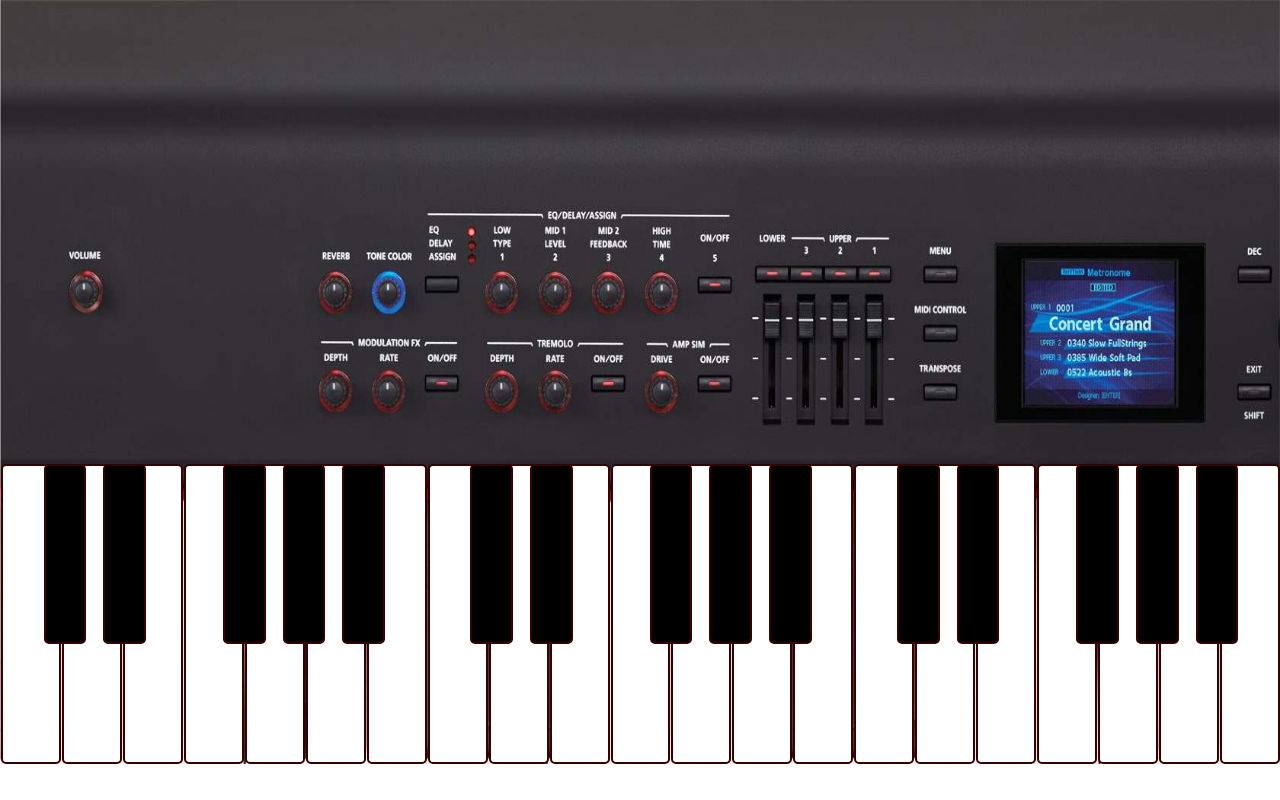
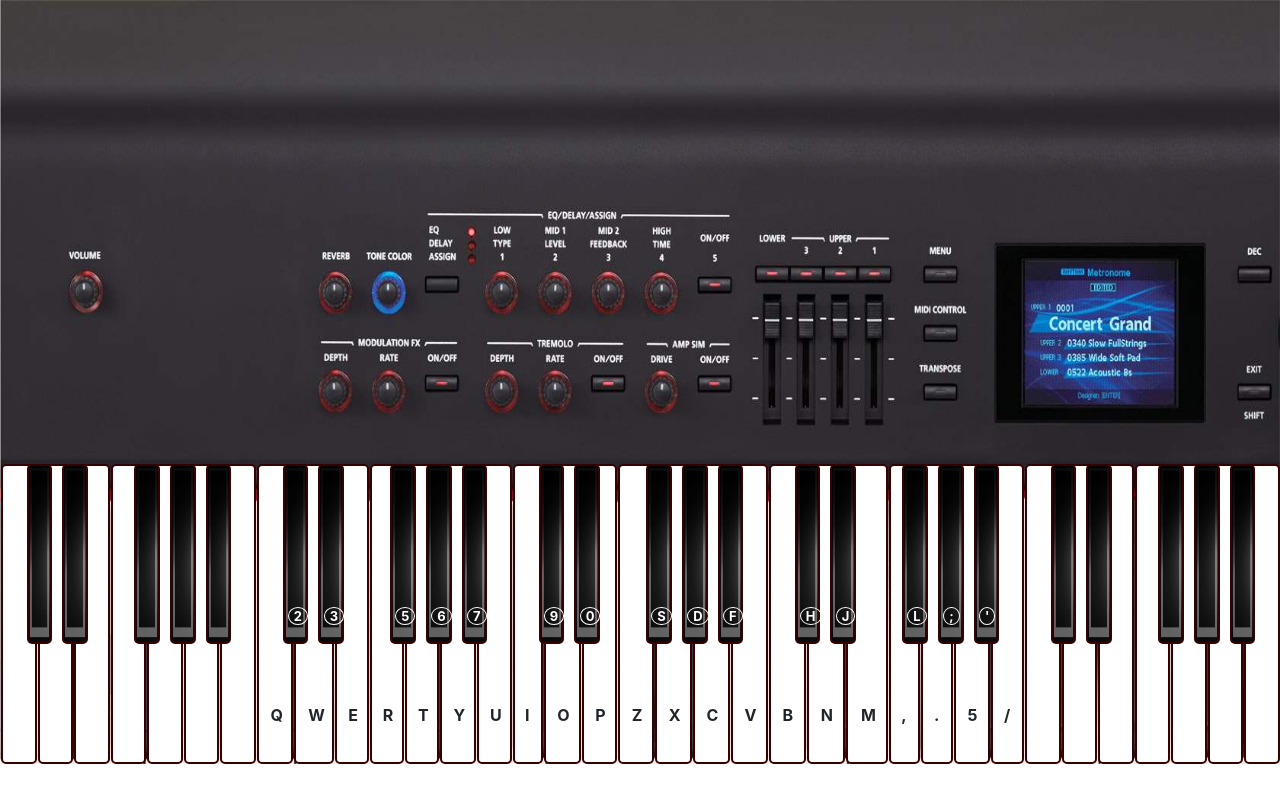
Before and after one commit to nvmt2/love-story-fe, a plain HTML site: page index.html in a window 1280 px wide. Drawn offline with nearby package versions, Linux system fonts and the light colour scheme.

Commit message:
add detail for each notes and change background for black key

```diff
--- a/index.html
+++ b/index.html
@@ -1,29 +1,44 @@
 <!DOCTYPE html>
 <html>
-
   <head>
     <meta charset="utf-8" />
     <meta http-equiv="X-UA-Compatible" content="IE=edge" />
     <title>Piano Emulator</title>
     <meta name="viewport" content="width=device-width, initial-scale=1" />
     <!-- external Bootstrap 4  -->
-  <link rel="stylesheet" href="https://maxcdn.bootstrapcdn.com/bootstrap/4.0.0/css/bootstrap.min.css"
-    integrity="sha384-Gn5384xqQ1aoWXA+058RXPxPg6fy4IWvTNh0E263XmFcJlSAwiGgFAW/dAiS6JXm" crossorigin="anonymous" />
+    <link
+      rel="stylesheet"
+      href="https://maxcdn.bootstrapcdn.com/bootstrap/4.0.0/css/bootstrap.min.css"
+      integrity="sha384-Gn5384xqQ1aoWXA+058RXPxPg6fy4IWvTNh0E263XmFcJlSAwiGgFAW/dAiS6JXm"
+      crossorigin="anonymous"
+    />
     <!-- Google font -->
     <link
       href="https://fonts.googleapis.com/css?family=Montserrat:100,100i,200,200i,300,300i,400,400i,500,500i,600,600i,700,700i,800,800i,900,900i&amp;subset=vietnamese"
-    rel="stylesheet" />
+      rel="stylesheet"
+    />
     <link rel="preconnect" href="https://fonts.gstatic.com" />
-  <link href="https://fonts.googleapis.com/css2?family=Mulish:wght@200&display=swap" rel="stylesheet" />
+    <link
+      href="https://fonts.googleapis.com/css2?family=Mulish:wght@200&display=swap"
+      rel="stylesheet"
+    />
     <!-- Font awesome online -->
-  <link rel="stylesheet" href="https://use.fontawesome.com/releases/v5.8.2/css/all.css"
-    integrity="sha384-oS3vJWv+0UjzBfQzYUhtDYW+Pj2yciDJxpsK1OYPAYjqT085Qq/1cq5FLXAZQ7Ay" crossorigin="anonymous" />
+    <link
+      rel="stylesheet"
+      href="https://use.fontawesome.com/releases/v5.8.2/css/all.css"
+      integrity="sha384-oS3vJWv+0UjzBfQzYUhtDYW+Pj2yciDJxpsK1OYPAYjqT085Qq/1cq5FLXAZQ7Ay"
+      crossorigin="anonymous"
+    />
+    <!-- Jquery CDN -->
+    <script src="https://ajax.googleapis.com/ajax/libs/jquery/3.5.1/jquery.min.js"></script>
+    <script
+      src="http://ajax.googleapis.com/ajax/libs/jquery/1.7.1/jquery.min.js"
+      type="text/javascript"
+    ></script>
     <!-- external style sheet -->
     <link rel="stylesheet" type="text/css" href="./style/body.css" />
+    <!-- external javascript -->
     <script type="text/javascript" src="./index.js"></script>
-
-  <script src="https://ajax.googleapis.com/ajax/libs/jquery/3.5.1/jquery.min.js"></script>
-  <script src="http://ajax.googleapis.com/ajax/libs/jquery/1.7.1/jquery.min.js" type="text/javascript"></script>
   </head>
 
   <body id="body">
@@ -32,13 +47,13 @@
     </header> -->
     <main>
       <section class="piano">
-      <!-- tone 1 -->
+        <!-- placeholder tone -->
         <div class="frame-5">
           <div class="notes black-key-1"></div>
           <div class="notes black-key-2"></div>
           <div class="notes black-key-3"></div>
           <div class="notes black-key-4"></div>
-        <div id="black-key-a-4" class="notes black-key-5 "></div>
+          <div class="notes black-key-5"></div>
           <div></div>
           <div></div>
           <div></div>
@@ -47,22 +62,66 @@
           <div id="white-key-a4" class="notes"></div>
           <div id="white-key-b4" class="notes"></div>
         </div>
+        <!-- tone 1 -->
+        <div class="frame-5">
+          <div class="notes black-key-1"><span>2</span></div>
+          <div class="notes black-key-2"><span>3</span></div>
+          <div class="notes black-key-3"><span>5</span></div>
+          <div class="notes black-key-4"><span>6</span></div>
+          <div id="black-key-a-4" class="notes black-key-5"><span>7</span></div>
+          <div><span>Q</span></div>
+          <div><span>W</span></div>
+          <div><span>E</span></div>
+          <div><span>R</span></div>
+          <div><span>T</span></div>
+          <div id="white-key-a4" class="notes"><span>Y</span></div>
+          <div id="white-key-b4" class="notes"><span>U</span></div>
+        </div>
         <!-- tone 2 -->
         <div class="frame-5">
-        <div id="black-key-c-4" class="notes black-key-1"></div>
-        <div id="black-key-d-4" class="notes black-key-2"></div>
-        <div id="black-key-f-4" class="notes black-key-3"></div>
-        <div id="black-key-g-4" class="notes black-key-4"></div>
-        <div class="notes black-key-5"></div>
-        <div id="white-key-c4" class="notes"></div>
-        <div id="white-key-d4" class="notes"></div>
-        <div id="white-key-e4" class="notes"></div>
-        <div id="white-key-f4" class="notes"></div>
-        <div id="white-key-g4" class="notes"></div>
-        <div></div>
-        <div></div>
+          <div id="black-key-c-4" class="notes black-key-1"><span>9</span></div>
+          <div id="black-key-d-4" class="notes black-key-2"><span>0</span></div>
+          <div id="black-key-f-4" class="notes black-key-3"><span>S</span></div>
+          <div id="black-key-g-4" class="notes black-key-4"><span>D</span></div>
+          <div class="notes black-key-5"><span>F</span></div>
+          <div id="white-key-c4" class="notes"><span>I</span></div>
+          <div id="white-key-d4" class="notes"><span>O</span></div>
+          <div id="white-key-e4" class="notes"><span>P</span></div>
+          <div id="white-key-f4" class="notes"><span>Z</span></div>
+          <div id="white-key-g4" class="notes"><span>X</span></div>
+          <div><span>C</span></div>
+          <div><span>V</span></div>
         </div>
         <!-- tone 3 -->
+        <div class="frame-5">
+          <div class="notes black-key-1"><span>H</span></div>
+          <div class="notes black-key-2"><span>J</span></div>
+          <div class="notes black-key-3"><span>L</span></div>
+          <div class="notes black-key-4"><span>;</span></div>
+          <div class="notes black-key-5"><span>'</span></div>
+          <div>
+            <span>B</span>
+          </div>
+          <div>
+            <span>N</span>
+          </div>
+          <div>
+            <span>M</span>
+          </div>
+          <div>
+            <span>,</span>
+          </div>
+          <div>
+            <span>.</span>
+          </div>
+          <div>
+            <span>5</span>
+          </div>
+          <div>
+            <span>/</span>
+          </div>
+        </div>
+        <!-- placeholder tone -->
         <div class="frame-5">
           <div class="notes black-key-1"></div>
           <div class="notes black-key-2"></div>
@@ -83,116 +142,115 @@
 
   <script>
     //create animation of key
-  $.value = "0 14px 28px rgba(0, 0, 0, 0.25), 0 10px 10px rgba(0, 0, 0, 0.22)";
+    $.value =
+      '0 14px 28px rgba(0, 0, 0, 0.25), 0 10px 10px rgba(0, 0, 0, 0.22)';
     $(document).ready(function () {
       //set shadow the key
       $(window).keypress(function (e) {
-
-      switch(e.originalEvent.key){
-        case "a": {
-          $("#white-key-a4").css("box-shadow", $.value);
+        switch (e.originalEvent.key) {
+          case 'a': {
+            $('#white-key-a4').css('box-shadow', $.value);
             break;
           }
-        case "w": {
-          $("#black-key-a-4").css("box-shadow", $.value);
+          case 'w': {
+            $('#black-key-a-4').css('box-shadow', $.value);
             break;
           }
-        case "s": {
-          $("#white-key-b4").css("box-shadow", $.value);
+          case 's': {
+            $('#white-key-b4').css('box-shadow', $.value);
             break;
           }
-        case "d": {
-          $("#white-key-c4").css("box-shadow", $.value);
+          case 'd': {
+            $('#white-key-c4').css('box-shadow', $.value);
             break;
           }
-        case "r": {
-          $("#black-key-c-4").css("box-shadow", $.value);
+          case 'r': {
+            $('#black-key-c-4').css('box-shadow', $.value);
             break;
           }
-        case "f": {
-          $("#black-key-d4").css("box-shadow", $.value);
+          case 'f': {
+            $('#black-key-d4').css('box-shadow', $.value);
             break;
           }
-        case "t": {
-          $("#black-key-d-4").css("box-shadow", $.value);
+          case 't': {
+            $('#black-key-d-4').css('box-shadow', $.value);
             break;
           }
-        case "g": {
-          $("#white-key-e4").css("box-shadow", $.value);
+          case 'g': {
+            $('#white-key-e4').css('box-shadow', $.value);
             break;
           }
-        case "h": {
-          $("#white-key-f4").css("box-shadow", $.value);
+          case 'h': {
+            $('#white-key-f4').css('box-shadow', $.value);
             break;
           }
-        case "u": {
-          $("#black-key-f-4").css("box-shadow", $.value);
+          case 'u': {
+            $('#black-key-f-4').css('box-shadow', $.value);
             break;
           }
-        case "j": {
-          $("#white-key-g4").css("box-shadow", $.value);
+          case 'j': {
+            $('#white-key-g4').css('box-shadow', $.value);
             break;
           }
-        case "i": {
-          $("#black-key-g-4").css("box-shadow", $.value);
+          case 'i': {
+            $('#black-key-g-4').css('box-shadow', $.value);
             break;
           }
         }
       });
       //set the normal key
       $(window).keyup(function (e) {
-      switch(e.originalEvent.key){
-        case "a": {
-          $("#white-key-a4").css("box-shadow", "none");
+        switch (e.originalEvent.key) {
+          case 'a': {
+            $('#white-key-a4').css('box-shadow', 'none');
             break;
           }
-        case "w": {
-          $("#black-key-a-4").css("box-shadow","none");
+          case 'w': {
+            $('#black-key-a-4').css('box-shadow', 'none');
             break;
           }
-        case "s": {
-          $("#white-key-b4").css("box-shadow","none");
+          case 's': {
+            $('#white-key-b4').css('box-shadow', 'none');
             break;
           }
-        case "d": {
-          $("#white-key-c4").css("box-shadow","none");
+          case 'd': {
+            $('#white-key-c4').css('box-shadow', 'none');
             break;
           }
-        case "r": {
-          $("#black-key-c-4").css("box-shadow","none");
+          case 'r': {
+            $('#black-key-c-4').css('box-shadow', 'none');
             break;
           }
-        case "f": {
-          $("#white-key-d4").css("box-shadow","none");
+          case 'f': {
+            $('#white-key-d4').css('box-shadow', 'none');
             break;
           }
-        case "t": {
-          $("#black-key-d-4").css("box-shadow","none");
+          case 't': {
+            $('#black-key-d-4').css('box-shadow', 'none');
             break;
           }
-        case "g": {
-          $("#white-key-e4").css("box-shadow","none");
+          case 'g': {
+            $('#white-key-e4').css('box-shadow', 'none');
             break;
           }
-        case "h": {
-          $("#white-key-f4").css("box-shadow","none");
+          case 'h': {
+            $('#white-key-f4').css('box-shadow', 'none');
             break;
           }
-        case "u": {
-          $("#black-key-f-4").css("box-shadow","none");
+          case 'u': {
+            $('#black-key-f-4').css('box-shadow', 'none');
             break;
           }
-        case "j": {
-          $("#white-key-g4").css("box-shadow","none");
+          case 'j': {
+            $('#white-key-g4').css('box-shadow', 'none');
             break;
           }
-        case "i": {
-          $("#black-key-g-4").css("box-shadow","none");
+          case 'i': {
+            $('#black-key-g-4').css('box-shadow', 'none');
             break;
           }
         }
       });
     });
   </script>
-
 </html>
--- a/style/body.css
+++ b/style/body.css
@@ -3,46 +3,43 @@ body {
   padding: 0px;
 }
 .piano {
-  background-image: url('./../assets/bg.jpg');
+  background-image: url('./../assets/background-piano/v1.jpg');
   background-repeat: no-repeat;
   background-size: 100% 100%;
   padding-top: 58vh;
   display: flex;
-  align-content: flex-end;
 }
 .frame-5 {
   position: relative;
   display: flex;
   height: 300px;
-  width: calc(100% / 3);
+  width: calc(100% / 5);
 }
-
 .frame-5 > div {
   background-color: #fff;
   border: 2px solid rgb(53, 1, 1);
   flex-grow: 1;
-
   border-radius: 5px;
   margin-left: 1px;
 }
+.frame-5 > div > span {
+  position: relative;
+  top: 80%;
+  left: 20%;
+  border-radius: 50%;
+  padding: 0px 5px;
+  font-size: 16px;
+  font-weight: bold;
+}
 .frame-5 > div:hover {
   background-color: rgb(244, 244, 255);
-
-  /* border-top-left-radius: 10px;
-  border-bottom-left-radius: 10px; */
   transition-duration: 0.2s;
   box-shadow: 0 14px 28px rgba(0, 0, 0, 0.25), 0 10px 10px rgba(0, 0, 0, 0.22);
 }
 .black-key-1 {
-  position: absolute;
-  background-color: black;
-  width: calc(100% / 10);
   left: 10%;
 }
 .black-key-2 {
-  position: absolute;
-  background-color: black;
-  width: calc(100% / 10);
   left: 24%;
 }
 .black-key-3 {
@@ -59,19 +56,16 @@ body {
 }
 
 [class*='black-key'] {
+  background-image: url('./../assets/background-black-key/v1.png');
+  background-size: 100% 100%;
   position: absolute;
-  background-color: black !important;
+  color: white;
   width: calc(100% / 10);
   height: 180px;
 }
-[class*='black-key']:hover {
-  background-color: rgb(6, 1, 36) !important;
+[class*='black-key'] > span {
+  border: 1px solid rgb(255, 255, 255);
+  font-size: 13px !important;
+  left: 15% !important;
+  top: 78% !important;
 }
-.active{
-  background-color: rgb(244, 244, 255);
-
-  /* border-top-left-radius: 10px;
-  border-bottom-left-radius: 10px; */
-  transition-duration: 0.2s;
-  box-shadow: 0 14px 28px rgba(0, 0, 0, 0.25), 0 10px 10px rgba(0, 0, 0, 0.22);
-}
```
Also changed, not shown: assets/background-black-key/v1.png (added), assets/background-piano/v1.jpg (renamed from assets/bg.jpg), 1 other file. Lines whose indentation alone changed are shown as unchanged.
